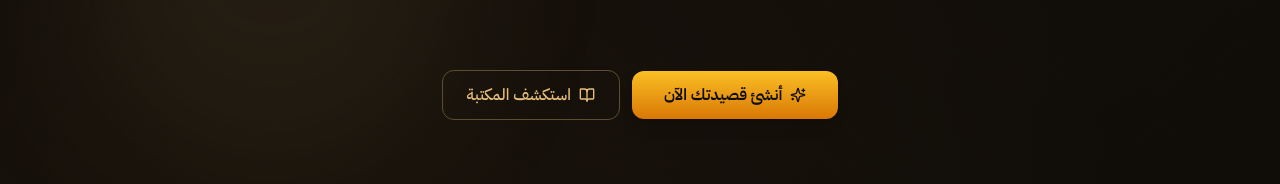
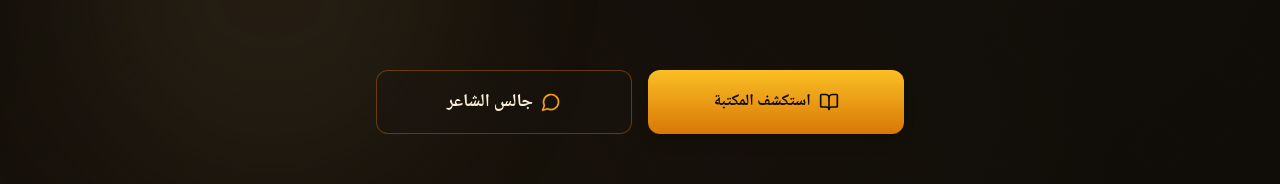
Before and after one commit to Medgleiguem/AI_diwan, a React (Vite) app in the folder frontend/: page / in a window 1280 px wide. Shown: the part 679-863 px from the top of the page. Built offline with nearby package versions, Linux system fonts and the light colour scheme; no server answers; a web font is replaced by a local one.

Commit message:
fixed the 404 vercel & changed home screen & backend call

```diff
--- a/frontend/src/App.tsx
+++ b/frontend/src/App.tsx
@@ -1,4 +1,5 @@
 import { Routes, Route } from 'react-router-dom'
+import { useEffect } from "react";
 import Layout from './components/Layout'
 import HomePage      from './pages/HomePage'
 import GeneratePage  from './pages/GeneratePage'
@@ -11,8 +12,16 @@ import ThemePage     from './pages/ThemePage'
 import RhymePage     from './pages/RhymePage'
 import SearchPage    from './pages/SearchPage'
 import ChatPage      from './pages/ChatPage'
+import { getHealth } from './api'
 
 export default function App() {
+
+  useEffect(() => {
+    getHealth().catch(() => {
+      // ignore error – this is just to wake backend
+    });
+  }, []);
+
   return (
     <Layout>
       <Routes>
--- a/frontend/src/components/Layout.tsx
+++ b/frontend/src/components/Layout.tsx
@@ -83,7 +83,7 @@ export default function Layout({ children }: { children: React.ReactNode }) {
         <div className="max-w-7xl mx-auto px-4 sm:px-6 py-6 sm:py-8 flex flex-col sm:flex-row
                         items-center justify-between gap-4 text-xs sm:text-sm text-ink-600">
           <span className="font-arabic text-ink-500 text-center sm:text-left">الديوان الذكي ✦ شعر عربي بالذكاء الاصطناعي</span>
-          <p className="text-center sm:text-right">mohamed gleiguem</p>
+          <p className="text-center text-gold-500/80 sm:text-right">Mohamed Gleiguem</p>
         </div>
       </footer>
     </div>
--- a/frontend/src/index.css
+++ b/frontend/src/index.css
@@ -27,6 +27,12 @@
     content: '❧';
     @apply text-gold-600 mx-3;
     font-size: 1.2em;
+  }
+}
+
+@layer utilities {
+  .transition-all {
+    transition-timing-function: cubic-bezier(0.4, 0, 0.2, 1);
   }
 }
 
--- a/frontend/src/pages/HomePage.tsx
+++ b/frontend/src/pages/HomePage.tsx
@@ -110,23 +110,61 @@ export default function HomePage() {
               >
                 {verse.text}
               </div>
-              <p className="mt-4 sm:mt-6 text-gold-500 text-xs sm:text-sm">— {verse.poet}</p>
+              <p className="mt-4 sm:mt-6 text-gold-500 text-xs sm:text-sm">
+                — {verse.poet}
+              </p>
             </div>
           </section>
 
           {/* CTAs */}
           <div
-            className="flex flex-col sm:flex-row items-center justify-center gap-3
-                           animate-fade-up w-full"
+            className="flex flex-col sm:flex-row items-center justify-center gap-4
+             animate-fade-up w-full max-w-md sm:max-w-6xl mx-auto px-4"
             style={{ animationDelay: "0.3s", animationFillMode: "both" }}
           >
-            <Link to="/generate" className="btn-gold text-sm sm:text-base px-6 sm:px-8 py-3 w-full sm:w-auto">
-              <Sparkles size={16} />
-              أنشئ قصيدتك الآن
+            {/* Primary Button: Explore Library */}
+            <Link
+              to="/library"
+              className="btn-gold flex items-center justify-center gap-2 text-base px-6
+               w-full sm:w-64 h-14 sm:h-16 rounded-xl shadow-lg transition-transform active:scale-95"
+            >
+              <BookOpen size={20} />
+              <span className="font-arabic font-bold">استكشف المكتبة</span>
             </Link>
-            <Link to="/library" className="btn-ghost text-sm sm:text-base px-6 py-3 w-full sm:w-auto">
-              <BookOpen size={16} />
-              استكشف المكتبة
+
+            {/* Poets Button: Sit with the Poet */}
+            <Link
+              to="/chat"
+              className="group relative flex flex-col items-center justify-center
+               bg-ink-900/40 border border-gold-600/40 active:bg-gold-600/20
+               text-parchment-100 rounded-xl px-6 w-full sm:w-64 h-14 sm:h-16
+               transition-all duration-300 overflow-hidden active:scale-95 hover:bg-gold-600/10"
+            >
+              {/* Inner Wrapper: Keeps everything centered and stable */}
+              <div className="relative flex flex-col items-center justify-center h-full w-full">
+                {/* Main Text: Stays centered on mobile, slides up on desktop hover */}
+                <div className="flex items-center gap-2 transition-all duration-300 transform sm:group-hover:-translate-y-3">
+                  <MessageCircle size={20} className="text-gold-500" />
+                  <span className="font-arabic font-bold text-lg leading-none">
+                    جالس الشاعر
+                  </span>
+                </div>
+
+                {/* Sub-header: Hidden on desktop until hover, always visible but small on mobile */}
+                <span
+                  className="font-arabic text-gold-500/80 text-[10px] sm:text-xs
+                       mt-1 sm:mt-0
+                       sm:absolute sm:top-1/2 sm:left-1/2 sm:-translate-x-1/2 sm:translate-y-2
+                       sm:opacity-0 sm:group-hover:opacity-100 sm:group-hover:translate-y-1
+                       transition-all duration-300 whitespace-nowrap"
+                >
+                  استعد زمن الفصاحة
+                </span>
+              </div>
+
+              {/* Decorative Touch: Corner highlights that don't affect layout */}
+              <div className="absolute top-0 right-0 w-2 h-2 border-t border-r border-gold-600/30" />
+              <div className="absolute bottom-0 left-0 w-2 h-2 border-b border-l border-gold-600/30" />
             </Link>
           </div>
         </div>
```
Also changed, not shown: frontend/vercel.json (added), 1 other file (tests, documents, lock files or other folders).
